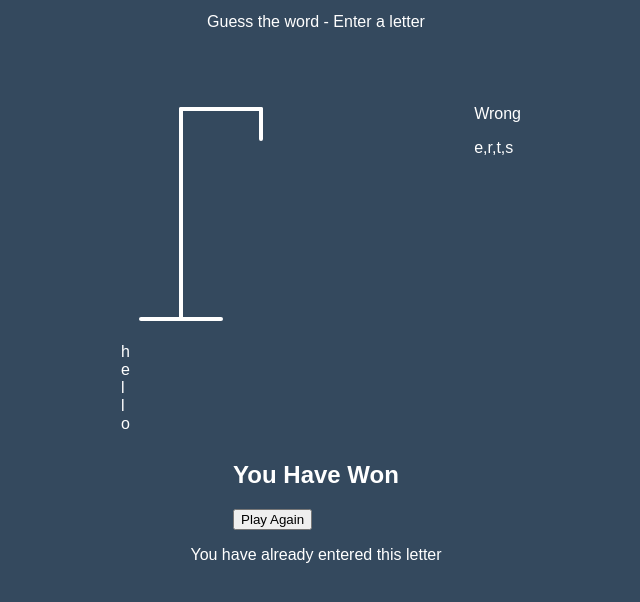
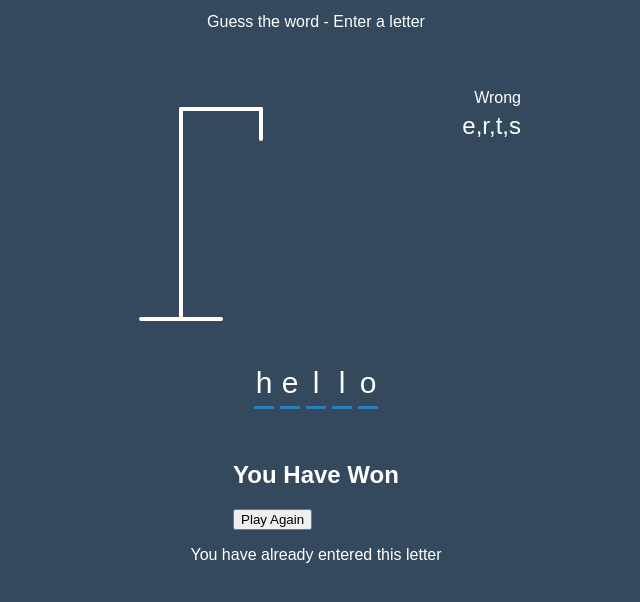
Before and after one commit to lawlawson/Hangman, a plain HTML site: page index.html in a window 1280 px wide. Shown: the part 60-662 px from the top of the page, without its empty margins (324-964 px from the left). Drawn offline with Linux system fonts and the light colour scheme.

Commit message:
Main styling completed

```diff
--- a/style.css
+++ b/style.css
@@ -2,12 +2,11 @@
   box-sizing: border-box;
 }
 
-
 body {
   background-color: #34495e;
-    color:#fff;
+  color: #fff;
   font-family: Arial, Helvetica, sans-serif;
-    display:flex;
+  display: flex;
   flex-direction: column;
   align-items: center;
   height: 80vh;
@@ -22,24 +21,54 @@ h1 {
 .game-container {
   padding: 20px 30px;
   position: relative;
-    margin:auto;
+  margin: auto;
   height: 350px;
   width: 450px;
 }
 
 .figure-container {
-    fill:transparent;
+  fill: transparent;
   stroke: #fff;
   stroke-width: 4px;
   stroke-linecap: round;
 }
 
 .figure-part {
-    display:none;
+  display: none;
 }
 
 .wrong-letters-container {
   position: absolute;
   top: 20px;
   right: 20px;
+  display: flex;
+  flex-direction: column;
+  text-align: right;
 }
+
+.wrong-letters-container p {
+  margin: 0 0 5px;
+}
+
+.wrong-letters-container span {
+  font-size: 24px;
+}
+
+.word {
+  display: flex;
+  position: absolute;
+  bottom: 10px;
+  left: 50%;
+  transform: translateX(-50%);
+}
+
+.letter {
+    border-bottom: 3px solid #2980b9;
+    display: inline-flex;
+    font-size: 30px;
+    align-items: center;
+    justify-content: center;
+    margin: 0 3px;
+    height: 50px;
+    width: 20px;
+}
```
Lines whose indentation alone changed are shown as unchanged.
